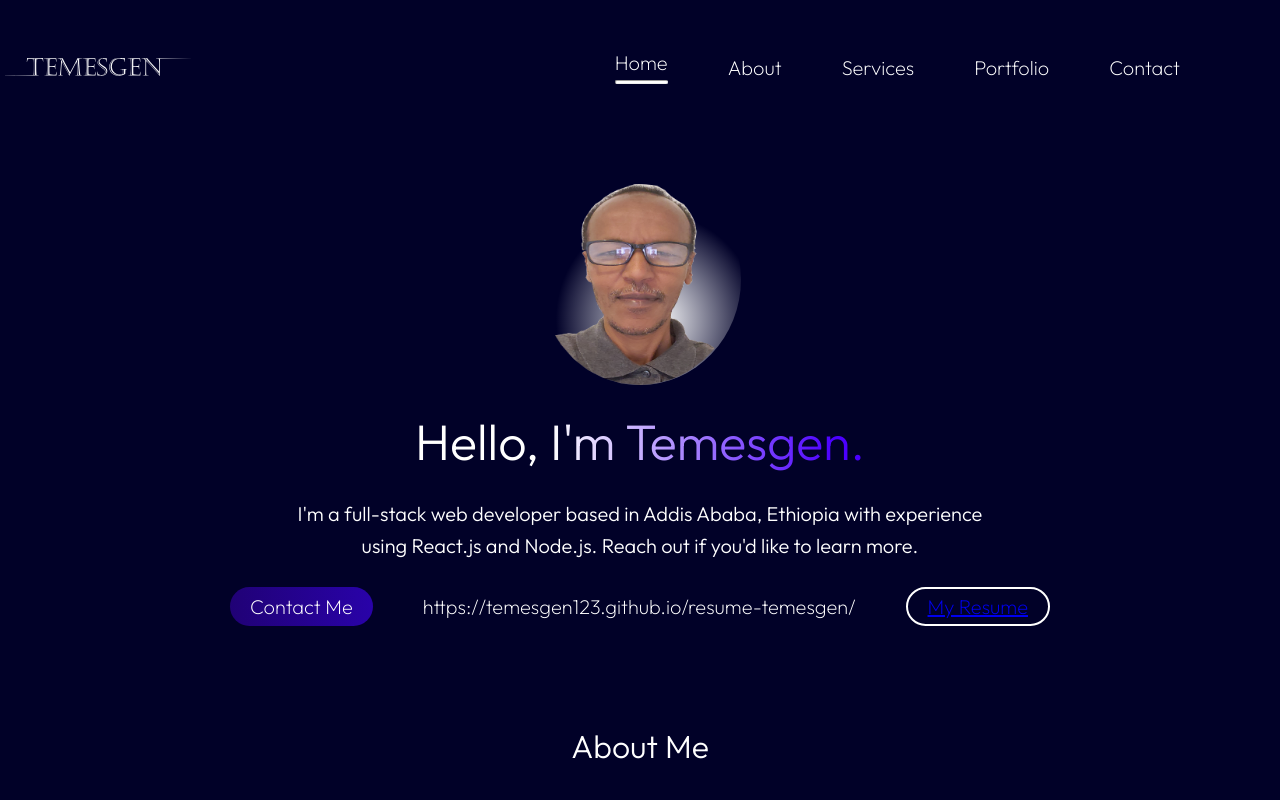
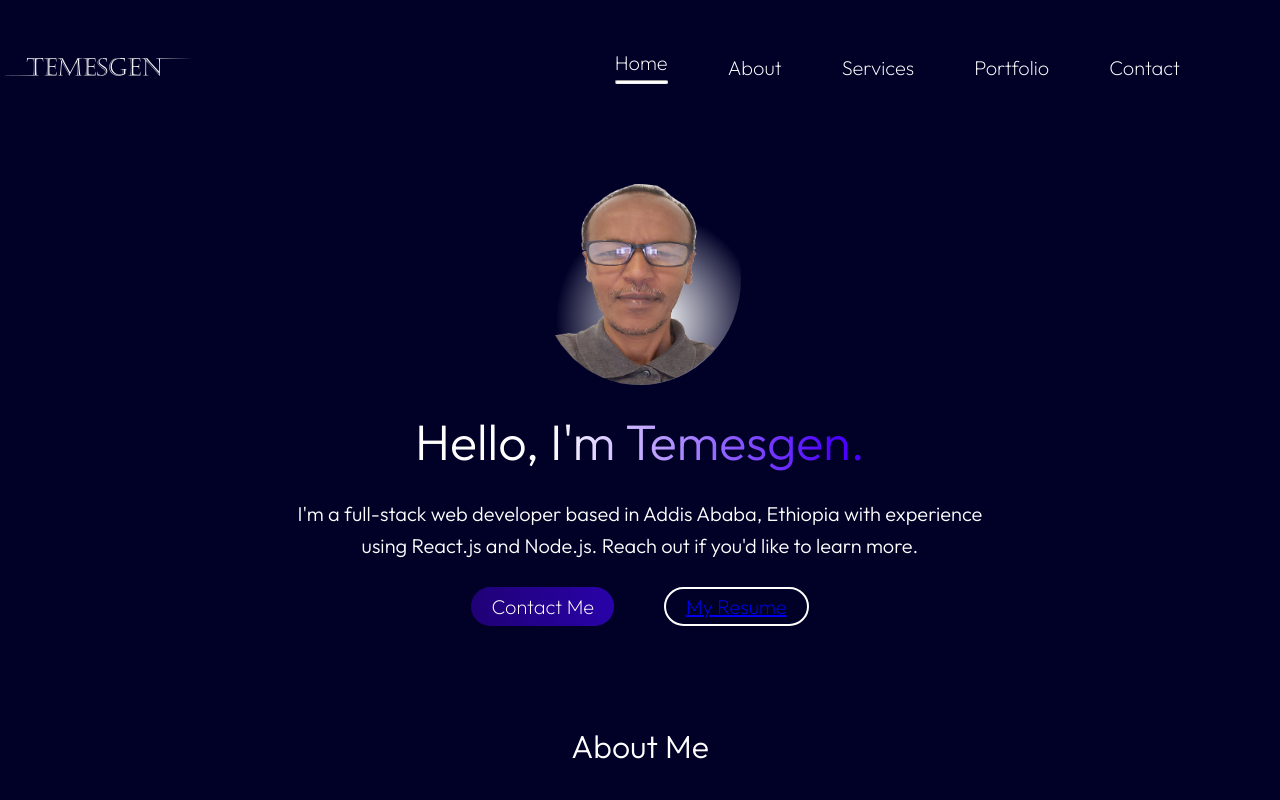
Before and after one commit to Temesgen123/temsgnportfolio, a React (Vite) app: page / in a window 1280 px wide. Shown: the top 800 px of the page. Built offline with nearby package versions, Linux system fonts and the light colour scheme.

Commit message:
added resume

```diff
--- a/src/Components/Hero/Hero.jsx
+++ b/src/Components/Hero/Hero.jsx
@@ -22,7 +22,6 @@ const Hero = () => {
             Contact Me
           </AnchorLink>
         </div>
-        https://temesgen123.github.io/resume-temesgen/
         <div className="hero-resume">
           <AnchorLink href=" https://temesgen123.github.io/resume-temesgen/">
             My Resume
```
